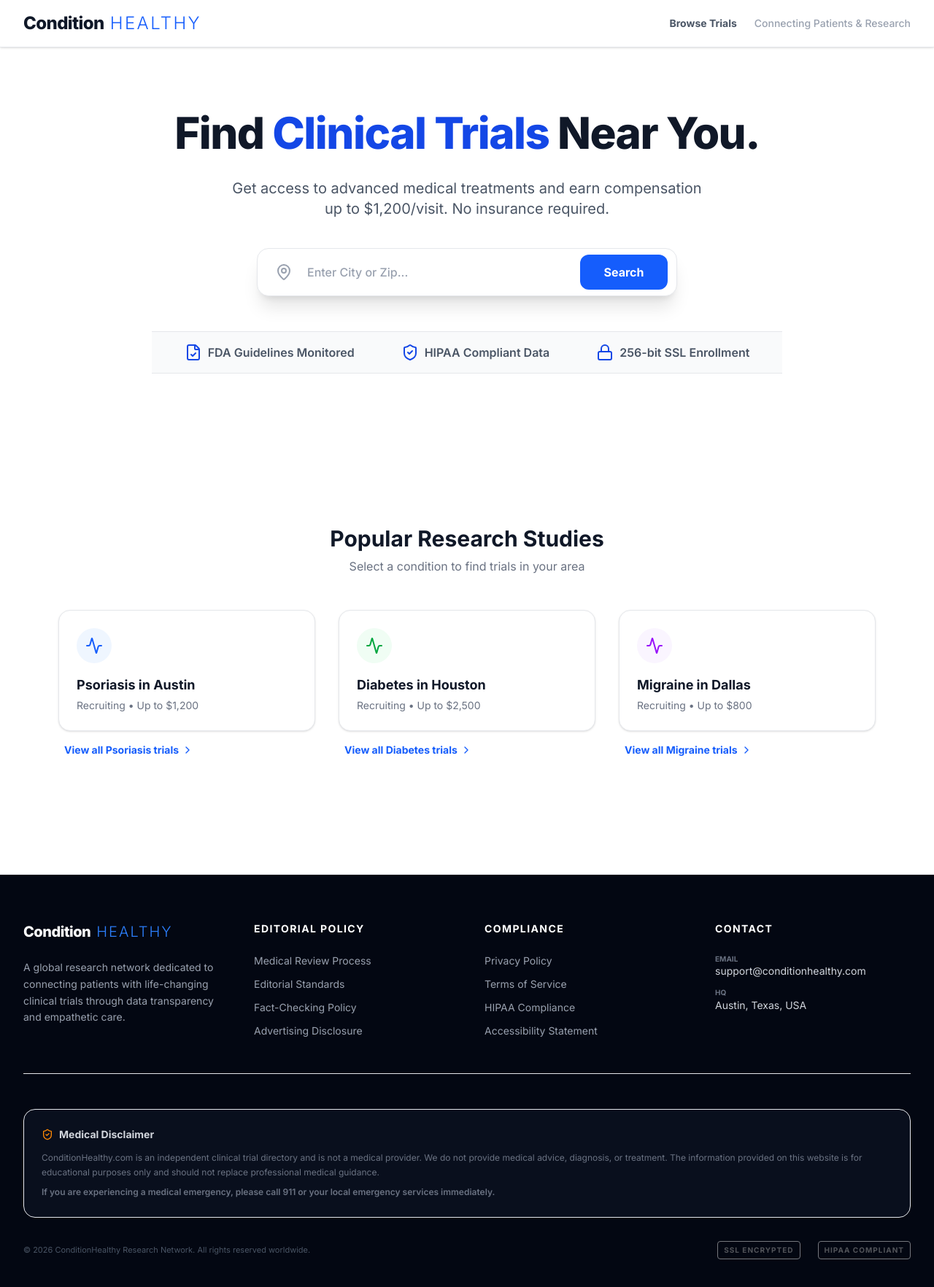
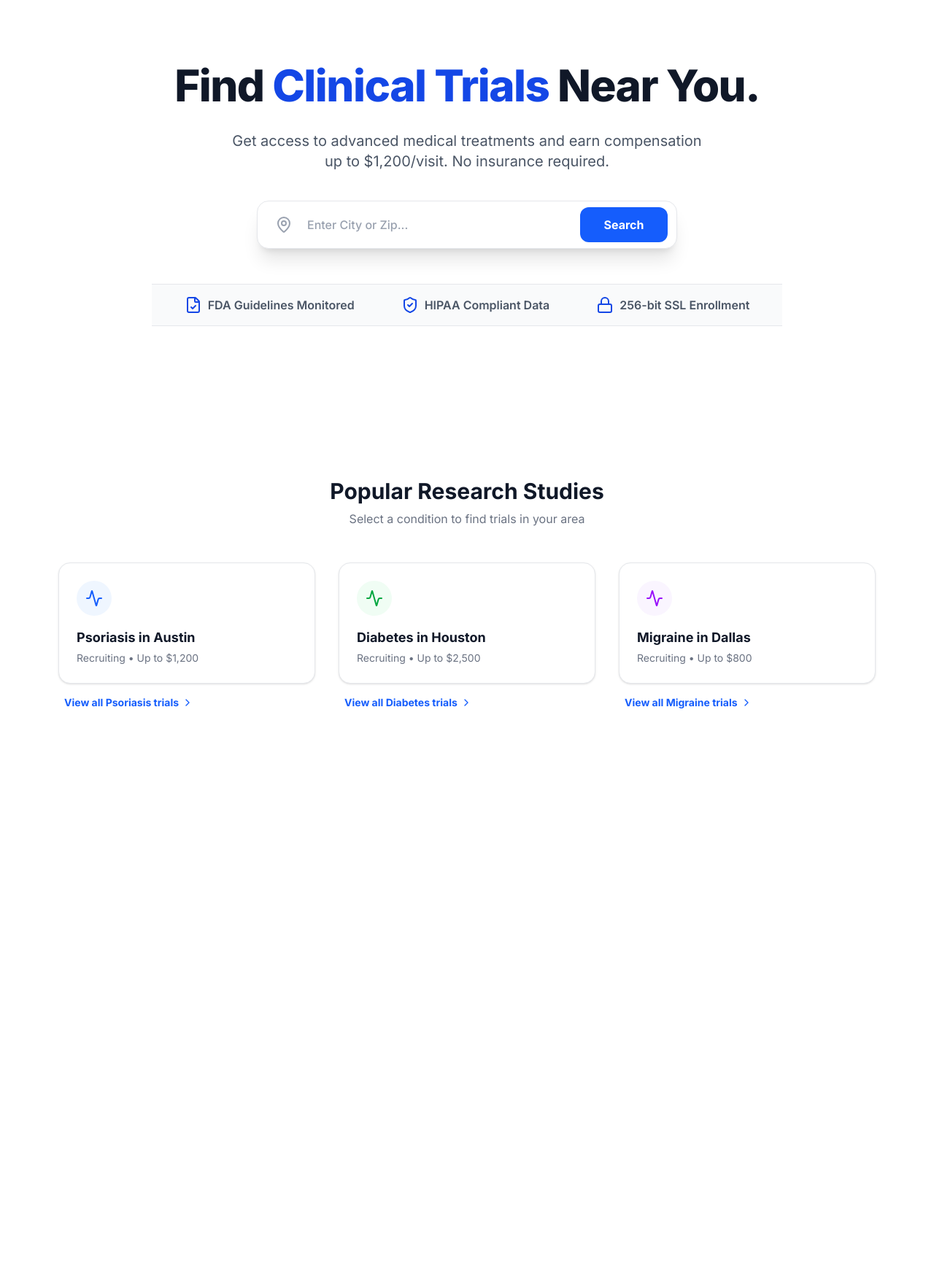
Before and after one commit to Emil1733/condition-healthy, a Next.js app: page / in a window 1280 px wide. Shown: the top 1764 px of the page at 73% size. After the commit the page ends 1053 px from the top, so only its background shows below. Built offline with nearby package versions, Linux system fonts and the light colour scheme; no server answers.

Commit message:
debug(layout): strip RootLayout to isolate SSR 500 error on 3rd-level segments

```diff
--- a/app/layout.tsx
+++ b/app/layout.tsx
@@ -35,112 +35,7 @@ export default function RootLayout({
   return (
     <html lang="en">
       <body className={inter.className}>
-        {/* Navigation / Header */}
-        <nav className="bg-white border-b border-gray-100 shadow-sm sticky top-0 z-40">
-          <div className="max-w-7xl mx-auto px-4 sm:px-6 lg:px-8">
-            <div className="flex justify-between h-16">
-              <div className="flex">
-                <Link href="/" className="flex-shrink-0 flex items-center gap-1 hover:opacity-90 transition-opacity">
-                  <span className="font-extrabold text-2xl text-gray-900 tracking-tight font-sans">Condition</span>
-                  <span className="font-light text-2xl text-blue-600 tracking-widest uppercase ml-1 font-sans">Healthy</span>
-                </Link>
-              </div>
-              <div className="flex items-center gap-6">
-                 <Link href="/trials" className="text-sm font-bold text-gray-600 hover:text-blue-600 transition-colors hidden sm:block">
-                    Browse Trials
-                 </Link>
-                 <span className="text-sm font-medium text-gray-400 hidden lg:block">
-                    Connecting Patients & Research
-                 </span>
-              </div>
-            </div>
-          </div>
-        </nav>
-
-        {/* Main Content */}
         {children}
-
-        {/* Medical Footer (Elite YMYL Compliance) */}
-        <footer className="bg-gray-950 text-gray-400 py-16 mt-20 border-t border-gray-800">
-            <div className="max-w-7xl mx-auto px-4 sm:px-6 lg:px-8">
-                <div className="grid grid-cols-1 md:grid-cols-4 gap-12 mb-12">
-
-                    {/* Brand & Mission */}
-                    <div className="col-span-1 md:col-span-1">
-                        <div className="flex items-center gap-1 mb-6">
-                            <span className="font-extrabold text-xl text-white tracking-tight font-sans">Condition</span>
-                            <span className="font-light text-xl text-blue-500 tracking-widest uppercase ml-1 font-sans">Healthy</span>
-                        </div>
-                        <p className="text-sm leading-relaxed">
-                            A global research network dedicated to connecting patients with life-changing clinical trials through data transparency and empathetic care.
-                        </p>
-                    </div>
-
-                    {/* Editorial & Trust */}
-                    <div>
-                        <h4 className="text-white font-bold mb-6 text-sm uppercase tracking-widest">Editorial Policy</h4>
-                        <ul className="space-y-3 text-sm">
-                            <li><Link href="/medical-review" className="hover:text-blue-400 transition">Medical Review Process</Link></li>
-                            <li><Link href="/editorial" className="hover:text-blue-400 transition">Editorial Standards</Link></li>
-                            <li><Link href="/fact-checking" className="hover:text-blue-400 transition">Fact-Checking Policy</Link></li>
-                            <li><Link href="/advertising-disclosure" className="hover:text-blue-400 transition">Advertising Disclosure</Link></li>
-                        </ul>
-                    </div>
-
-                    {/* Legal & Compliance */}
-                    <div>
-                        <h4 className="text-white font-bold mb-6 text-sm uppercase tracking-widest">Compliance</h4>
-                        <ul className="space-y-3 text-sm">
-                            <li><Link href="/privacy" className="hover:text-blue-400 transition">Privacy Policy</Link></li>
-                            <li><Link href="/terms" className="hover:text-blue-400 transition">Terms of Service</Link></li>
-                            <li><Link href="/hipaa-compliance" className="hover:text-blue-400 transition">HIPAA Compliance</Link></li>
-                            <li><Link href="/accessibility" className="hover:text-blue-400 transition">Accessibility Statement</Link></li>
-                        </ul>
-                    </div>
-
-                    {/* Contact & Verification */}
-                    <div>
-                        <h4 className="text-white font-bold mb-6 text-sm uppercase tracking-widest">Contact</h4>
-                        <ul className="space-y-3 text-sm">
-                            <li className="flex flex-col">
-                                <span className="text-gray-500 text-[10px] uppercase font-bold">Email</span>
-                                <span className="text-gray-300">support@conditionhealthy.com</span>
-                            </li>
-                            <li className="flex flex-col">
-                                <span className="text-gray-500 text-[10px] uppercase font-bold">HQ</span>
-                                <span className="text-gray-300">Austin, Texas, USA</span>
-                            </li>
-                        </ul>
-                    </div>
-                </div>
-
-                {/* Final Disclaimer */}
-                <div className="pt-12 border-t border-gray-800 text-center md:text-left">
-                    <div className="bg-gray-900/50 rounded-2xl p-6 border border-gray-800/50">
-                        <h4 className="text-gray-300 font-bold mb-3 text-sm flex items-center justify-center md:justify-start gap-2">
-                             <ShieldCheck className="w-4 h-4 text-orange-400" />
-                             Medical Disclaimer
-                        </h4>
-                        <p className="text-[12px] leading-relaxed text-gray-500">
-                            ConditionHealthy.com is an independent clinical trial directory and is not a medical provider. We do not provide medical advice, diagnosis, or treatment. The information provided on this website is for educational purposes only and should not replace professional medical guidance.
-                            <span className="block mt-2 font-semibold">If you are experiencing a medical emergency, please call 911 or your local emergency services immediately.</span>
-                        </p>
-                    </div>
-                    <div className="mt-8 flex flex-col md:flex-row justify-between items-center gap-4">
-                        <p className="text-gray-600 text-[11px]">
-                            © {new Date().getFullYear()} ConditionHealthy Research Network. All rights reserved worldwide.
-                        </p>
-                        <div className="flex items-center gap-6 opacity-50 grayscale hover:grayscale-0 transition-all">
-                             <span className="text-[10px] font-bold tracking-widest text-gray-400 border border-gray-700 px-2 py-1 rounded">SSL ENCRYPTED</span>
-                             <span className="text-[10px] font-bold tracking-widest text-gray-400 border border-gray-700 px-2 py-1 rounded">HIPAA COMPLIANT</span>
-                        </div>
-                    </div>
-                </div>
-            </div>
-        </footer>
-        <Suspense fallback={null}>
-          <GlobalModalManager />
-        </Suspense>
       </body>
     </html>
   );
--- a/app/opengraph-image.tsx
+++ /dev/null
@@ -1,46 +0,0 @@
-import { ImageResponse } from 'next/og';
-
-export const alt = 'Condition Healthy - Clinical Trial Finder';
-export const size = {
-  width: 1200,
-  height: 630,
-};
-
-export const contentType = 'image/png';
-
-export default async function Image() {
-  return new ImageResponse(
-    (
-      <div
-        style={{
-          background: 'linear-gradient(to bottom right, #eff6ff, #ffffff)',
-          width: '100%',
-          height: '100%',
-          display: 'flex',
-          flexDirection: 'column',
-          alignItems: 'center',
-          justifyContent: 'center',
-          fontFamily: 'sans-serif',
-        }}
-      >
-        <div style={{ display: 'flex', alignItems: 'center', gap: '12px' }}>
-             {/* Logo Icon */}
-             <svg width="80" height="80" viewBox="0 0 256 256" fill="none" xmlns="http://www.w3.org/2000/svg">
-                <rect width="256" height="256" rx="60" fill="#2563eb"/>
-                <path d="M96 178C80.5 178 68.5 173.5 60 164.5C51.5 155.5 47.25 143 47.25 127C47.25 111 51.5 98.75 60 90.25C68.5 81.75 81.5 77.5 99 77.5C108.5 77.5 116.5 79 123 82L119 104C113.5 101 107.5 99.5 101 99.5C92.5 99.5 86.25 102 82.25 107C78.25 112 76.25 119 76.25 128C76.25 137 78.25 143.75 82.25 148.25C86.25 152.75 92.25 155 100.25 155C107.25 155 114 153.25 120.5 149.75L124.75 170.75C116.25 175.583 106.667 178 96 178ZM148 175V80H176V114H208.5V80H236.5V175H208.5V136.5H176V175H148Z" fill="white"/>
-             </svg>
-             <div style={{ display: 'flex', flexDirection: 'column' }}>
-                <div style={{ fontSize: 60, fontWeight: 900, color: '#111827', letterSpacing: '-0.05em' }}>Condition</div>
-                <div style={{ fontSize: 60, fontWeight: 300, color: '#2563eb', letterSpacing: '0.1em', textTransform: 'uppercase', marginTop: '-10px' }}>Healthy</div>
-             </div>
-        </div>
-        <div style={{ marginTop: '40px', fontSize: 24, padding: '10px 30px', background: '#dbeafe', color: '#1e40af', borderRadius: '50px', fontWeight: 600 }}>
-             Official Research Directory 2026
-        </div>
-      </div>
-    ),
-    {
-      ...size,
-    }
-  );
-}
```
Also changed, not shown: 1 other file (tests, documents, lock files or other folders).
